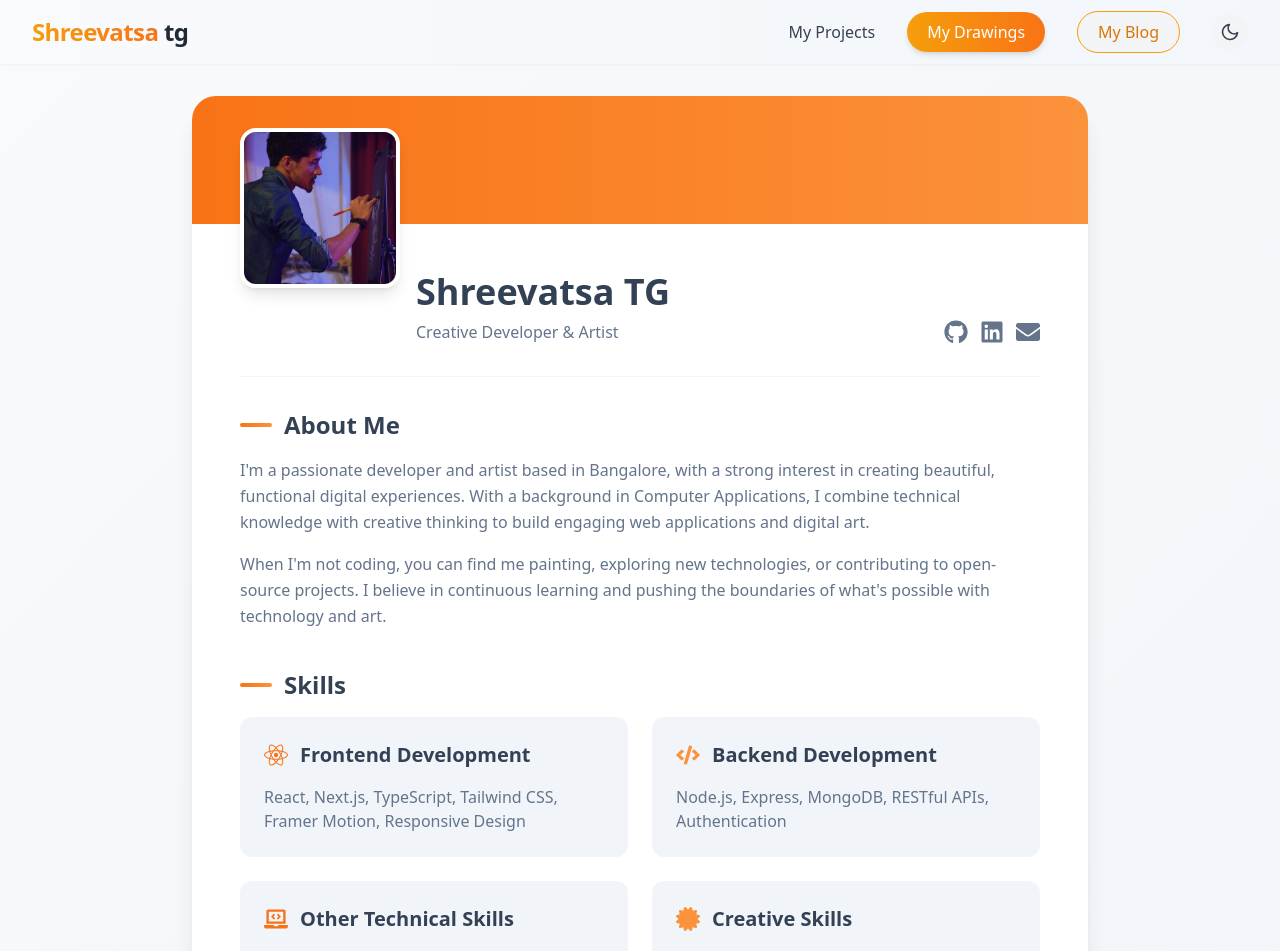
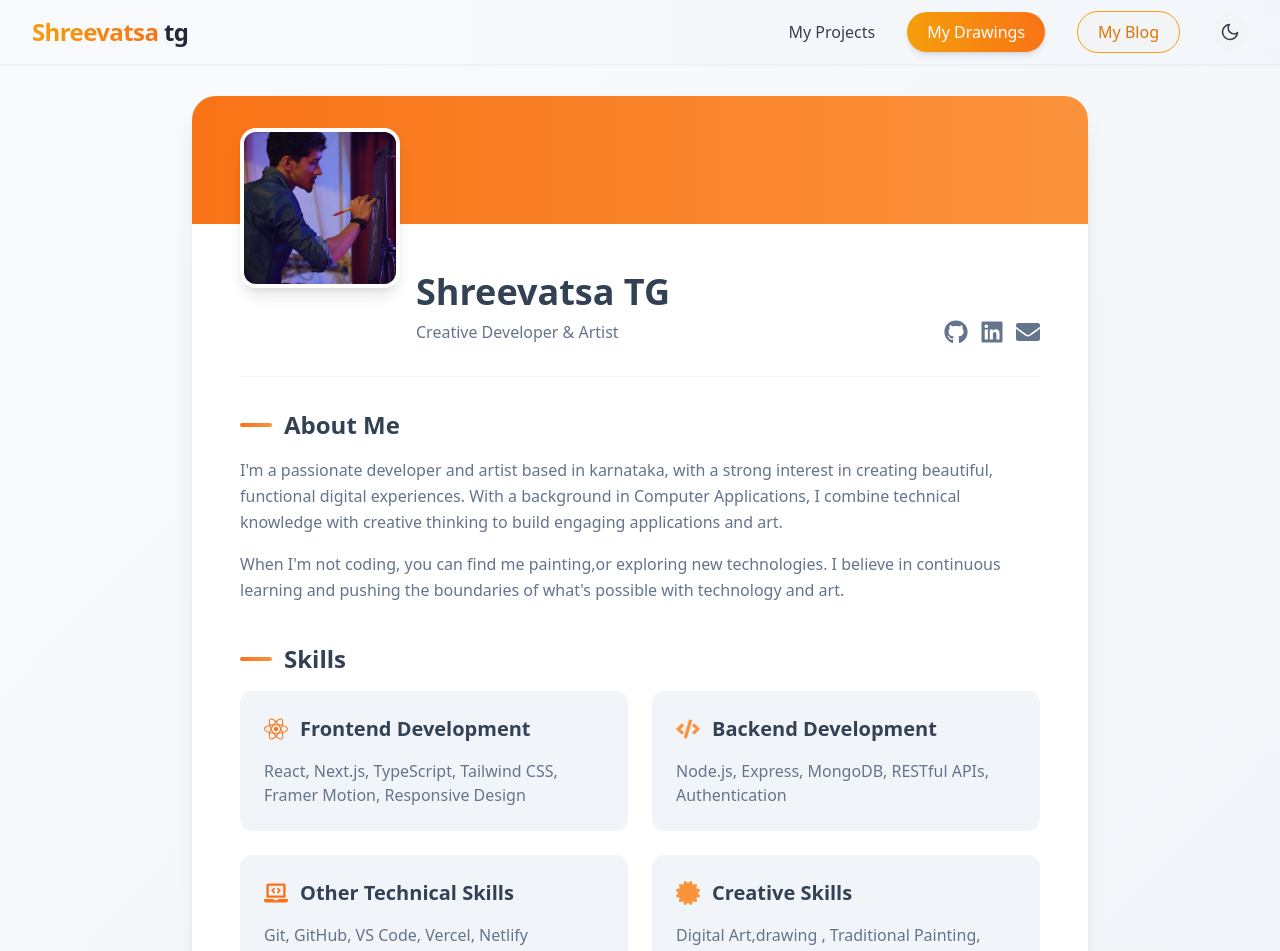
Before and after one commit to Shreevatsatg/shreevatsatg.com, a Next.js app: page /about in a window 1280 px wide. Shown: the top 951 px of the page. Built offline with nearby package versions, Linux system fonts and the light colour scheme.

Commit message:
minor about section update

```diff
--- a/src/app/about/page.tsx
+++ b/src/app/about/page.tsx
@@ -49,10 +49,10 @@ export default function AboutPage() {
               About Me
             </h2>
             <p className="text-[var(--text-secondary)] dark:text-gray-300 mb-4 leading-relaxed">
-              I&apos;m a passionate developer and artist based in Bangalore, with a strong interest in creating beautiful, functional digital experiences. With a background in Computer Applications, I combine technical knowledge with creative thinking to build engaging web applications and digital art.
+              I&apos;m a passionate developer and artist based in karnataka, with a strong interest in creating beautiful, functional digital experiences. With a background in Computer Applications, I combine technical knowledge with creative thinking to build engaging  applications and  art.
             </p>
             <p className="text-[var(--text-secondary)] dark:text-gray-300 leading-relaxed">
-              When I&apos;m not coding, you can find me painting, exploring new technologies, or contributing to open-source projects. I believe in continuous learning and pushing the boundaries of what&apos;s possible with technology and art.
+              When I&apos;m not coding, you can find me painting,or exploring new technologies. I believe in continuous learning and pushing the boundaries of what&apos;s possible with technology and art.
             </p>
           </div>
 
@@ -89,7 +89,7 @@ export default function AboutPage() {
                   <h3 className="text-xl font-semibold text-[var(--text-primary)] dark:text-white">Other Technical Skills</h3>
                 </div>
                 <p className="text-[var(--text-secondary)] dark:text-gray-300">
-                  Git, GitHub, VS Code, Figma, Adobe Creative Suite, Vercel, Netlify
+                  Git, GitHub, VS Code, Vercel, Netlify
                 </p>
               </div>
 
@@ -99,7 +99,7 @@ export default function AboutPage() {
                   <h3 className="text-xl font-semibold text-[var(--text-primary)] dark:text-white">Creative Skills</h3>
                 </div>
                 <p className="text-[var(--text-secondary)] dark:text-gray-300">
-                  Digital Art, UI/UX Design, Traditional Painting, Photography
+                  Digital Art,drawing , Traditional Painting, Photography
                 </p>
               </div>
             </div>
```
